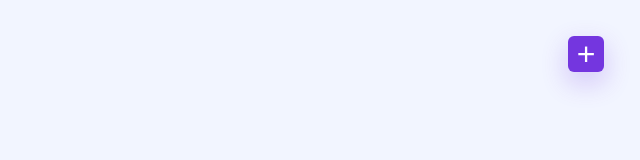
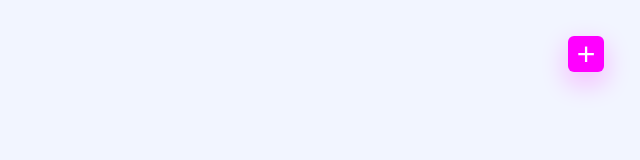
Before and after one commit to sabina929/React-nested-lists-app, a React (Create React App) app: page / in a window 1280 px wide. In both pictures the pointer is over the button 1226 px from the left and 54 px from the top of the page. Shown: the top 160 px of the page, without its empty margins (640-1280 px from the left). Built offline with nearby package versions, Linux system fonts and the light colour scheme.

Commit message:
changed button hover and focus state

```diff
--- a/src/App.scss
+++ b/src/App.scss
@@ -178,7 +178,7 @@ main.app{
               outline: none;
               line-height: 16px;
                 &:active{
-                    transform: scale(.6);
+                  transform: scale(.6);
                 }
 
             }
@@ -356,6 +356,11 @@ main.app{
       color: $white;
       background-color: $blue2;
 
+      &:hover,&:focus{
+        background-color: $magenta;
+        box-shadow:0 10px 24px 3px rgba($magenta, 0.2);
+      }
+
       @media only screen and (max-width: 500px) {
         top: 20px;
         right: 20px;
```
